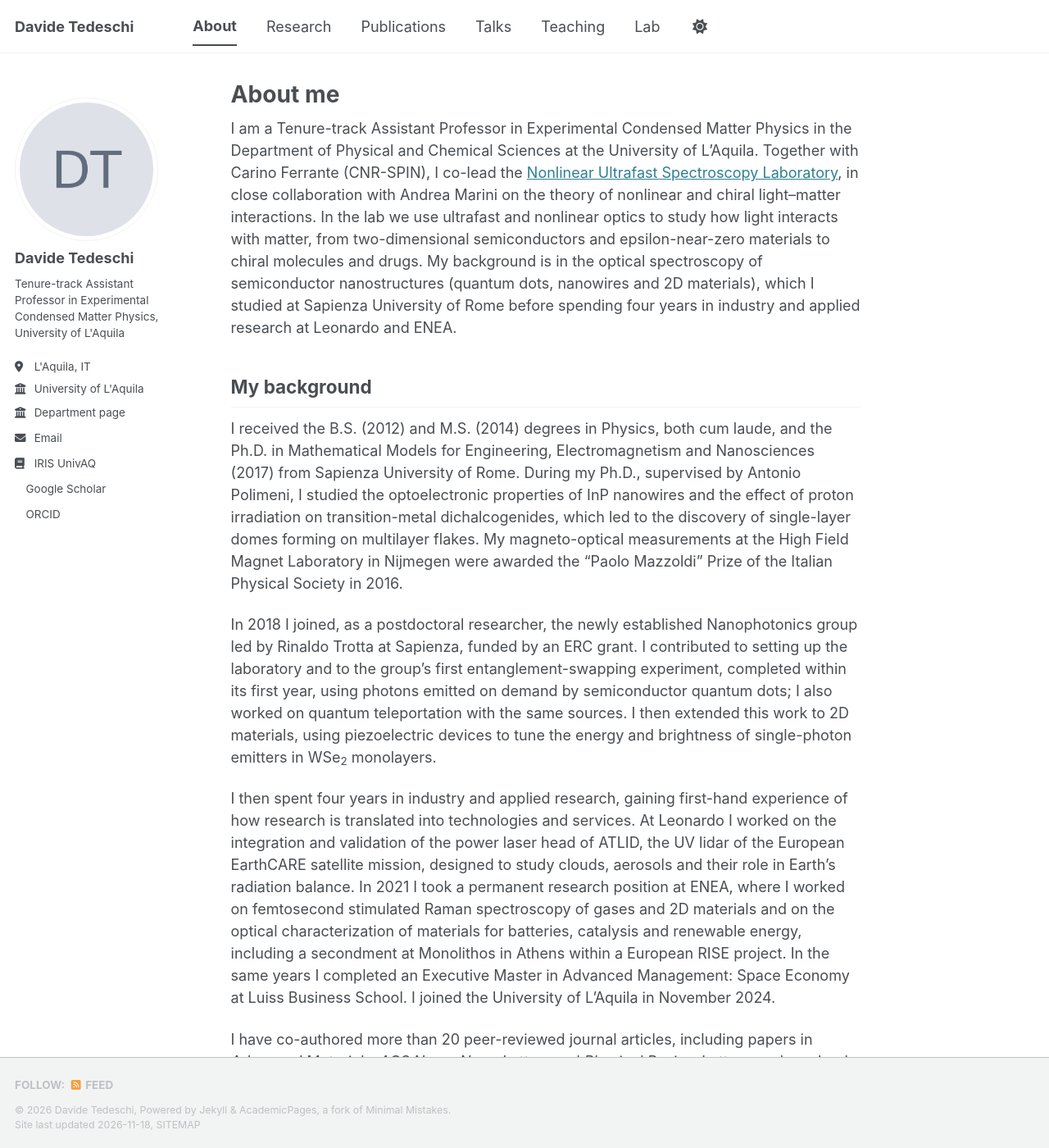
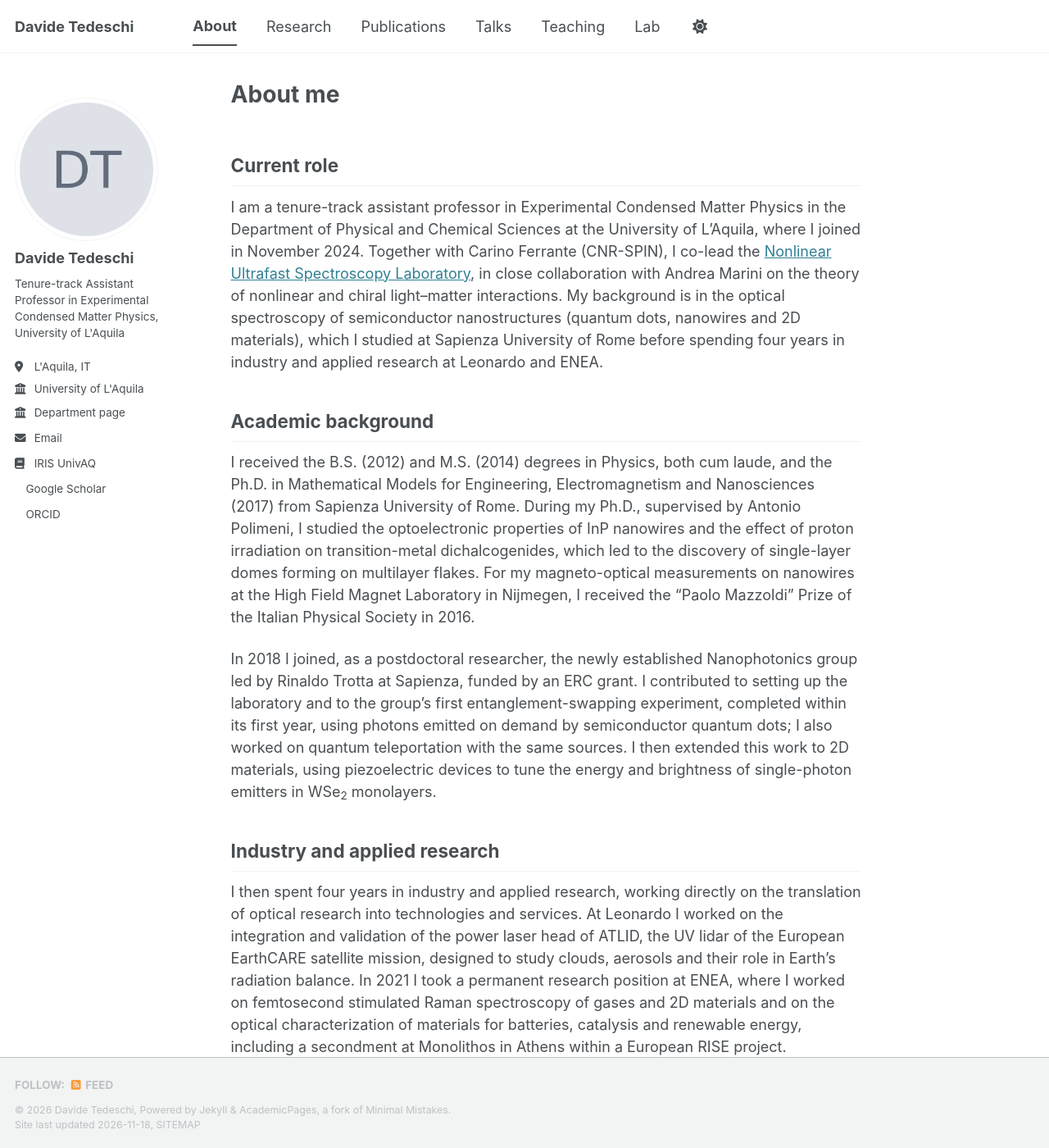
Before and after one commit to DavideTedeschi/davidetedeschi.github.io, a Jekyll site: the page built from _pages/about-me.md, in a window 1280 px wide and 1400 px high. Shown: the whole window at 82% size. Built offline with Jekyll 4.4.1, drawn with Linux system fonts in a browser that asks for light colours; a script bundle is joined from its source files by our own code; a style sheet for code colours, icons or effects is not loaded; some of the changed text lies outside the part shown.

Commit message:
About: four sections, wording, no fixed publication count
Co-Authored-By: Claude Opus 5.5 <noreply@anthropic.com>
Claude-Session: https://claude.ai/code/session_01TcbGEgShaiekk9PfUMfoQJ

```diff
--- a/_pages/about-me.md
+++ b/_pages/about-me.md
@@ -7,20 +7,24 @@ redirect_from:
   - /about.html
 ---
 
-I am a Tenure-track Assistant Professor in Experimental Condensed Matter Physics in the Department of Physical and Chemical Sciences at the University of L'Aquila. Together with Carino Ferrante (CNR-SPIN), I co-lead the [Nonlinear Ultrafast Spectroscopy Laboratory](/lab/), in close collaboration with Andrea Marini on the theory of nonlinear and chiral light–matter interactions. In the lab we use ultrafast and nonlinear optics to study how light interacts with matter, from two-dimensional semiconductors and epsilon-near-zero materials to chiral molecules and drugs. My background is in the optical spectroscopy of semiconductor nanostructures (quantum dots, nanowires and 2D materials), which I studied at Sapienza University of Rome before spending four years in industry and applied research at Leonardo and ENEA.
+## Current role
 
-## My background
+I am a tenure-track assistant professor in Experimental Condensed Matter Physics in the Department of Physical and Chemical Sciences at the University of L'Aquila, where I joined in November 2024. Together with Carino Ferrante (CNR-SPIN), I co-lead the [Nonlinear Ultrafast Spectroscopy Laboratory](/lab/), in close collaboration with Andrea Marini on the theory of nonlinear and chiral light–matter interactions. My background is in the optical spectroscopy of semiconductor nanostructures (quantum dots, nanowires and 2D materials), which I studied at Sapienza University of Rome before spending four years in industry and applied research at Leonardo and ENEA.
 
-I received the B.S. (2012) and M.S. (2014) degrees in Physics, both cum laude, and the Ph.D. in Mathematical Models for Engineering, Electromagnetism and Nanosciences (2017) from Sapienza University of Rome. During my Ph.D., supervised by Antonio Polimeni, I studied the optoelectronic properties of InP nanowires and the effect of proton irradiation on transition-metal dichalcogenides, which led to the discovery of single-layer domes forming on multilayer flakes. My magneto-optical measurements at the High Field Magnet Laboratory in Nijmegen were awarded the "Paolo Mazzoldi" Prize of the Italian Physical Society in 2016.
+## Academic background
+
+I received the B.S. (2012) and M.S. (2014) degrees in Physics, both cum laude, and the Ph.D. in Mathematical Models for Engineering, Electromagnetism and Nanosciences (2017) from Sapienza University of Rome. During my Ph.D., supervised by Antonio Polimeni, I studied the optoelectronic properties of InP nanowires and the effect of proton irradiation on transition-metal dichalcogenides, which led to the discovery of single-layer domes forming on multilayer flakes. For my magneto-optical measurements on nanowires at the High Field Magnet Laboratory in Nijmegen, I received the "Paolo Mazzoldi" Prize of the Italian Physical Society in 2016.
 
 In 2018 I joined, as a postdoctoral researcher, the newly established Nanophotonics group led by Rinaldo Trotta at Sapienza, funded by an ERC grant. I contributed to setting up the laboratory and to the group's first entanglement-swapping experiment, completed within its first year, using photons emitted on demand by semiconductor quantum dots; I also worked on quantum teleportation with the same sources. I then extended this work to 2D materials, using piezoelectric devices to tune the energy and brightness of single-photon emitters in WSe<sub>2</sub> monolayers.
 
-I then spent four years in industry and applied research, gaining first-hand experience of how research is translated into technologies and services. At Leonardo I worked on the integration and validation of the power laser head of ATLID, the UV lidar of the European EarthCARE satellite mission, designed to study clouds, aerosols and their role in Earth's radiation balance. In 2021 I took a permanent research position at ENEA, where I worked on femtosecond stimulated Raman spectroscopy of gases and 2D materials and on the optical characterization of materials for batteries, catalysis and renewable energy, including a secondment at Monolithos in Athens within a European RISE project. In the same years I completed an Executive Master in Advanced Management: Space Economy at Luiss Business School. I joined the University of L'Aquila in November 2024.
+## Industry and applied research
 
-I have co-authored more than 20 peer-reviewed journal articles, including papers in *Advanced Materials*, *ACS Nano*, *Nano Letters* and *Physical Review Letters*, and one book chapter.
+I then spent four years in industry and applied research, working directly on the translation of optical research into technologies and services. At Leonardo I worked on the integration and validation of the power laser head of ATLID, the UV lidar of the European EarthCARE satellite mission, designed to study clouds, aerosols and their role in Earth's radiation balance. In 2021 I took a permanent research position at ENEA, where I worked on femtosecond stimulated Raman spectroscopy of gases and 2D materials and on the optical characterization of materials for batteries, catalysis and renewable energy, including a secondment at Monolithos in Athens within a European RISE project.
 
 ## Projects and service
 
 Our current projects include the QuantERA III project SiNPhoni (On-chip Moiré Single-Photon Emitters for Quantum Communications), an international consortium coordinated by the University of Oviedo in which our group is the L'Aquila partner unit. Other recent projects that have supported the development of the laboratory include the European Innovation Council (EIC) Pathfinder Open project Twisted Nano, the VITALITY innovation ecosystem and the siRNA-SPR nanomedicine project.
 
 I co-organized ICOP 2026, the Italian Conference on Optics and Photonics, together with its co-located workshop PhotoChi, and the EULiST Blended Intensive Programme "Principles of Quantum and Nonlinear Photonics", and I served as Topic Chair at the IEEE Photonics Conference in 2025 and 2026.
+
+My work has appeared in journals including *Advanced Materials*, *ACS Nano*, *Nano Letters* and *Physical Review Letters*. A complete list is available on the [Publications](/publications/) page, [Google Scholar](https://scholar.google.com/citations?user=tGWwzSUAAAAJ) and [IRIS UnivAQ](https://ricerca.univaq.it/cris/rp/rp84364).
```
